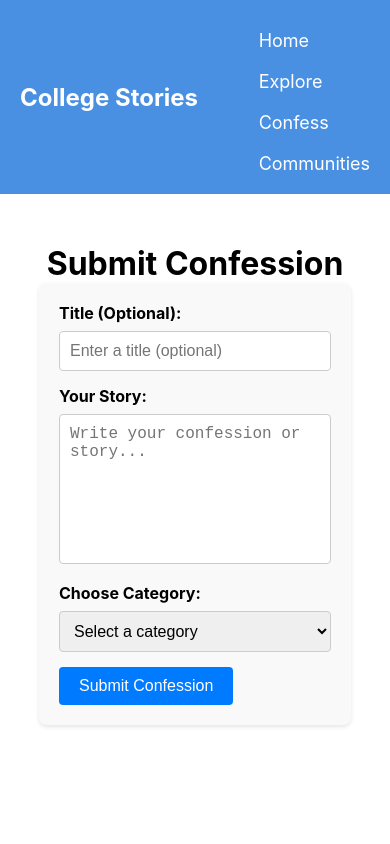
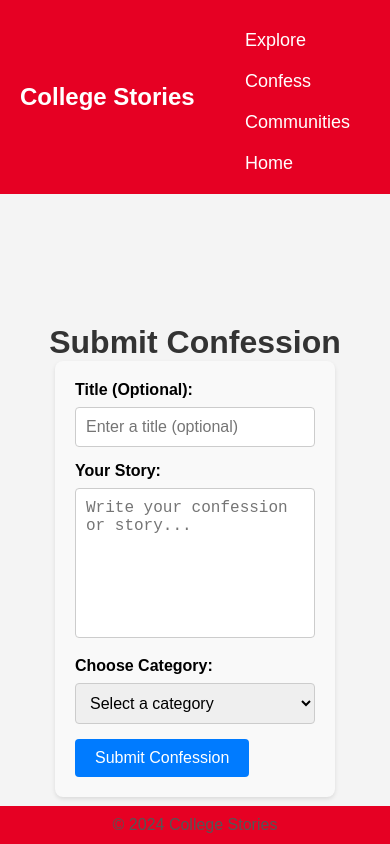
Before and after one commit to JeevanMaragani/college-stories, a React (Create React App) app in the folder client/: page /confess in a window 390 px wide. Built offline with nearby package versions, Linux system fonts and the light colour scheme.

Commit message:
removed blue color from the site and added red color in the background

```diff
--- a/client/src/App.css
+++ b/client/src/App.css
@@ -1,41 +1,3 @@
-.App {
-  text-align: center;
-}
-
-.App-logo {
-  height: 40vmin;
-  pointer-events: none;
-}
-
-@media (prefers-reduced-motion: no-preference) {
-  .App-logo {
-    animation: App-logo-spin infinite 20s linear;
-  }
-}
-
-.App-header {
-  background-color: #282c34;
-  min-height: 100vh;
-  display: flex;
-  flex-direction: column;
-  align-items: center;
-  justify-content: center;
-  font-size: calc(10px + 2vmin);
-  color: white;
-}
-
-.App-link {
-  color: #61dafb;
-}
-
-@keyframes App-logo-spin {
-  from {
-    transform: rotate(0deg);
-  }
-  to {
-    transform: rotate(360deg);
-  }
-}
 /* General Reset */
 * {
   margin: 0;
@@ -43,12 +5,20 @@
   box-sizing: border-box;
 }
 
+/* Global Styling */
+body {
+  font-family: 'Arial', sans-serif;
+  background-color: #f4f4f4;
+  margin: 0;
+  padding: 0;
+}
+
 /* Header Styles */
 header {
   display: flex;
   justify-content: space-between;
   align-items: center;
-  background-color: #4a90e2;
+  background-color: #E60023; /* Pinterest-like coral red */
   color: white;
   padding: 10px 20px;
   position: sticky;
@@ -57,6 +27,7 @@ header {
   z-index: 1000;
 }
 
+/* Logo styling */
 header .logo a {
   font-size: 24px;
   font-weight: bold;
@@ -64,9 +35,11 @@ header .logo a {
   text-decoration: none;
 }
 
+/* Navigation Menu */
 header nav ul {
   list-style-type: none;
   display: flex;
+  margin-right: 20px;
 }
 
 header nav ul li {
@@ -80,46 +53,7 @@ header nav ul li a {
 }
 
 header nav ul li a:hover {
-  color: #ffdd57; /* Subtle hover effect */
-}
-/* Header Styles (adjustment for mobile) */
-header {
-  display: flex;
-  justify-content: space-between;
-  align-items: center;
-  background-color: #4a90e2;
-  color: white;
-  padding: 10px 20px;
-  position: sticky;
-  top: 0;
-  width: 100%;
-  z-index: 1000;
-}
-
-header .logo a {
-  font-size: 24px;
-  font-weight: bold;
-  color: white;
-  text-decoration: none;
-}
-
-header nav ul {
-  list-style-type: none;
-  display: flex;
-}
-
-header nav ul li {
-  margin-left: 20px;
-}
-
-header nav ul li a {
-  color: white;
-  text-decoration: none;
-  font-size: 18px;
-}
-
-header nav ul li a:hover {
-  color: #ffdd57;
+  color: #ffdd57; /* Hover color change */
 }
 
 /* Media Query for Mobile */
@@ -131,6 +65,50 @@ header nav ul li a:hover {
   }
 
   header nav ul li {
-    margin: 10px 0; /* Add more space between links on mobile */
+    margin: 10px 0;
   }
 }
+
+/* Content Container */
+.container {
+  max-width: 1200px;
+  margin: 0 auto;
+  padding: 20px;
+  padding-top: 80px; /* Adjust to ensure content isn't hidden under the fixed header */
+}
+
+/* Typography */
+h1, h2, h3 {
+  font-family: 'Arial', sans-serif;
+  color: #333;
+}
+
+p {
+  font-size: 1rem;
+  color: #555;
+}
+
+/* Footer Styles */
+footer {
+  background-color: #E60023;
+  padding: 10px;
+  text-align: center;
+  color: white;
+  position: fixed;
+  bottom: 0;
+  width: 100%;
+}
+
+/* Buttons Styling */
+button {
+  background-color: #E60023; /* Button color matching the header */
+  color: white;
+  border: none;
+  padding: 10px 15px;
+  border-radius: 4px;
+  cursor: pointer;
+}
+
+button:hover {
+  background-color: #ff4757; /* Slightly lighter red on hover */
+}
--- a/client/src/App.js
+++ b/client/src/App.js
@@ -4,7 +4,7 @@ import Home from './pages/Home';
 import Explore from './pages/Explore';
 import Confess from './pages/Confess';
 import Communities from './pages/Communities';
-import './App.css'; // Import the CSS file for styling
+import './App.css'; // Import the updated CSS file for styling
 
 function App() {
   // Start with an empty posts array instead of hardcoded confessions
@@ -31,15 +31,17 @@ function App() {
           </div>
           <nav>
             <ul>
-              <li><Link to="/">Home</Link></li>
+              {/* Updated Order */}
               <li><Link to="/explore">Explore</Link></li>
               <li><Link to="/confess">Confess</Link></li>
               <li><Link to="/communities">Communities</Link></li>
+              <li><Link to="/">Home</Link></li>
             </ul>
           </nav>
         </header>
 
         {/* Page Routes */}
+        <div className="container">
           <Routes>
             <Route path="/" element={<Home />} />
             <Route path="/explore" element={<Explore posts={posts} />} />
@@ -47,6 +49,12 @@ function App() {
             <Route path="/communities" element={<Communities />} />
           </Routes>
         </div>
+
+        {/* Optional Footer */}
+        <footer>
+          <p>&copy; {new Date().getFullYear()} College Stories</p>
+        </footer>
+      </div>
     </Router>
   );
 }
```
Lines whose indentation alone changed are shown as unchanged.
